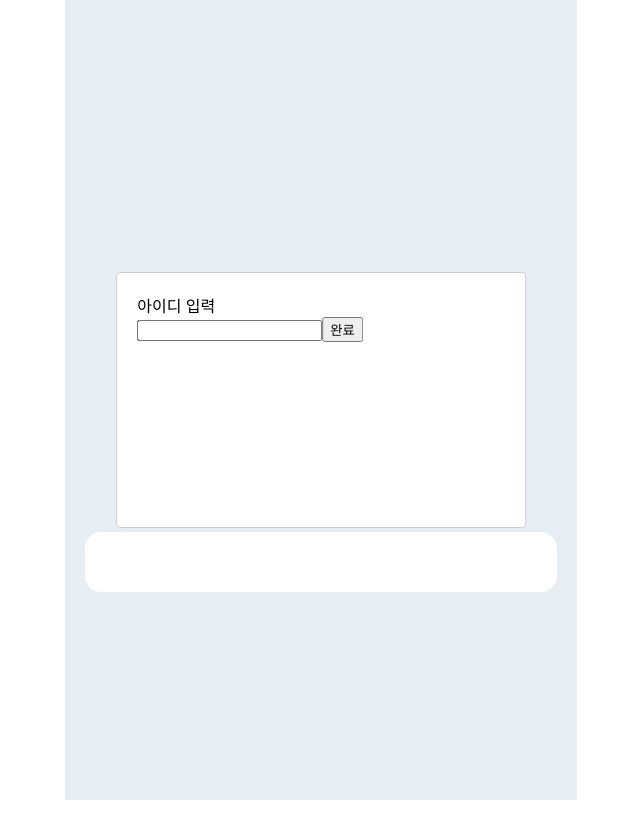
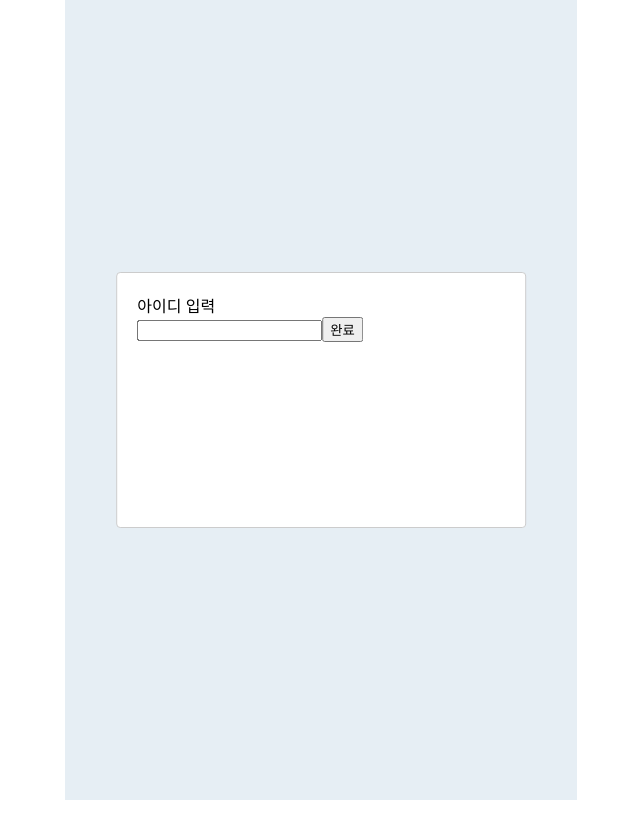
Before and after one commit to gahyuun/realtime_webchat, a React (Create React App) app in the folder front/: page / in a window 1280 px wide. Shown: the top 838 px of the page, without its empty margins (319-959 px from the left). Before the commit the page ends 800 px from the top, so only its background shows below. Built offline with nearby package versions, Linux system fonts and the light colour scheme; a web font is replaced by a local one.

Commit message:
style: add message_list

```diff
--- a/front/src/App.css
+++ b/front/src/App.css
@@ -1,10 +1,18 @@
 .App {
   width: 40vw;
   height: 100vh;
+  background-color: #9bbbd4;
+}
+.message_list {
+  height: 90%;
+  width: 100%;
+
   margin: 0;
   padding: 20px;
-  background-color: #9bbbd4;
+
+  overflow-y: auto;
+
   display: flex;
   flex-direction: column;
-  box-sizing: border-box;
+  gap: 16px;
 }
--- a/front/src/App.tsx
+++ b/front/src/App.tsx
@@ -43,6 +43,7 @@ function App() {
   return (
     <div className="App">
       <UserModal handleChangeInput={handleChangeName} handleModalClose={handleWebSocket} />
+      <div className="message_list">
         {messages.map((message, index) => {
           return (
             <Message
@@ -53,6 +54,7 @@ function App() {
             />
           );
         })}
+      </div>
       <ChatInput handleSubmit={handleSubmit} />
     </div>
   );
```
Lines whose indentation alone changed are shown as unchanged.
